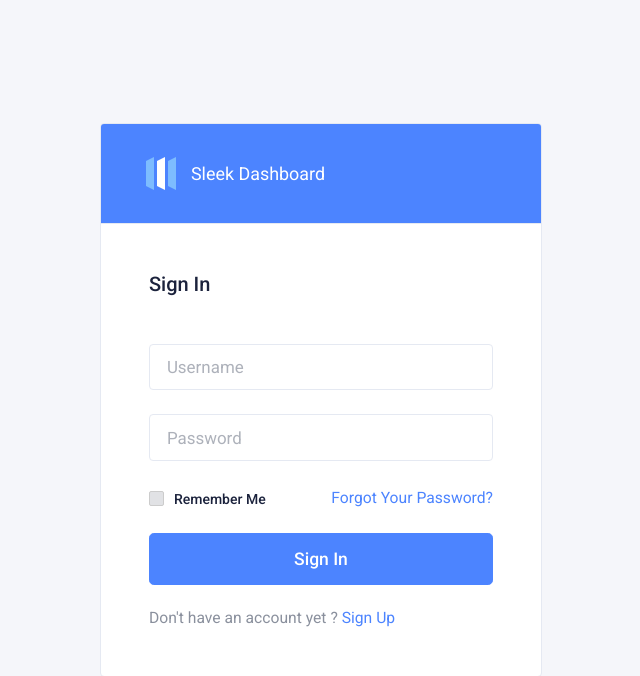
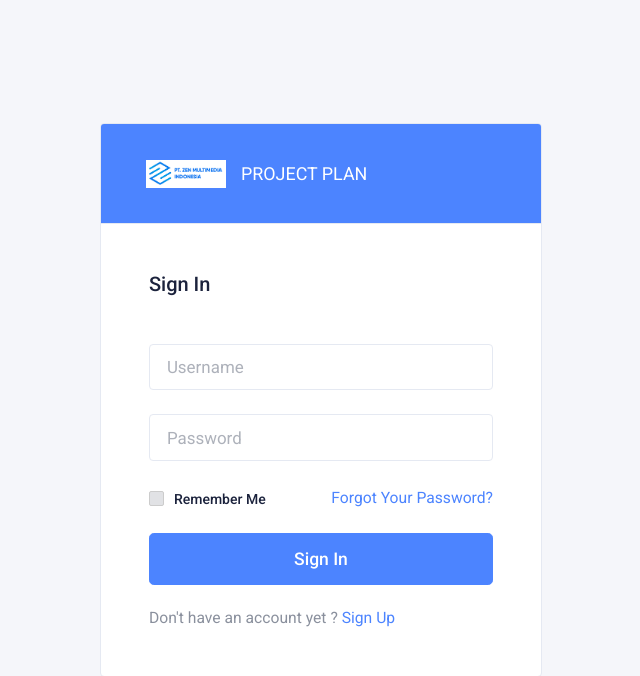
Before and after one commit to Danuartha10109013/PKL-Sheva, a Laravel app: page / in a window 1280 px wide. Shown: the top 676 px of the page, without its empty margins (319-959 px from the left). Run offline with Laravel 12, Linux system fonts and the light colour scheme; parts of the project's set-up code (start-up, migrations or seed data) failed here and were passed over; some libraries are stand-ins or nearby versions.

Commit message:
login update

```diff
--- a/resources/views/login/signin.blade.php
+++ b/resources/views/login/signin.blade.php
@@ -16,7 +16,7 @@
     <link id="sleek-css" rel="stylesheet" href="{{asset('vendor/theme')}}/assets/css/sleek.css" />
 
     <!-- FAVICON -->
-    <link href="{{asset('vendor/theme')}}/assets/img/favicon.png" rel="shortcut icon" />
+    <link href="{{asset('vendor')}}/zen.png" rel="shortcut icon" />
 
     <!--
       HTML5 shim and Respond.js for IE8 support of HTML5 elements and media queries
@@ -41,15 +41,9 @@
             <div class="card-header bg-primary">
               <div class="app-brand">
                 <a href="/index.html">
-                  <svg class="brand-icon" xmlns="http://www.w3.org/2000/svg" preserveAspectRatio="xMidYMid" width="30" height="33"
-                    viewBox="0 0 30 33">
-                    <g fill="none" fill-rule="evenodd">
-                      <path class="logo-fill-blue" fill="#7DBCFF" d="M0 4v25l8 4V0zM22 4v25l8 4V0z" />
-                      <path class="logo-fill-white" fill="#FFF" d="M11 4v25l8 4V0z" />
-                    </g>
-                  </svg>
+                  <img src="{{asset('vendor/zen.png')}}" alt="">
 
-                  <span class="brand-name">Sleek Dashboard</span>
+                  <span class="brand-name">PROJECT PLAN</span>
                 </a>
               </div>
             </div>
```
Also changed, not shown: public/vendor/zen.png (added).
